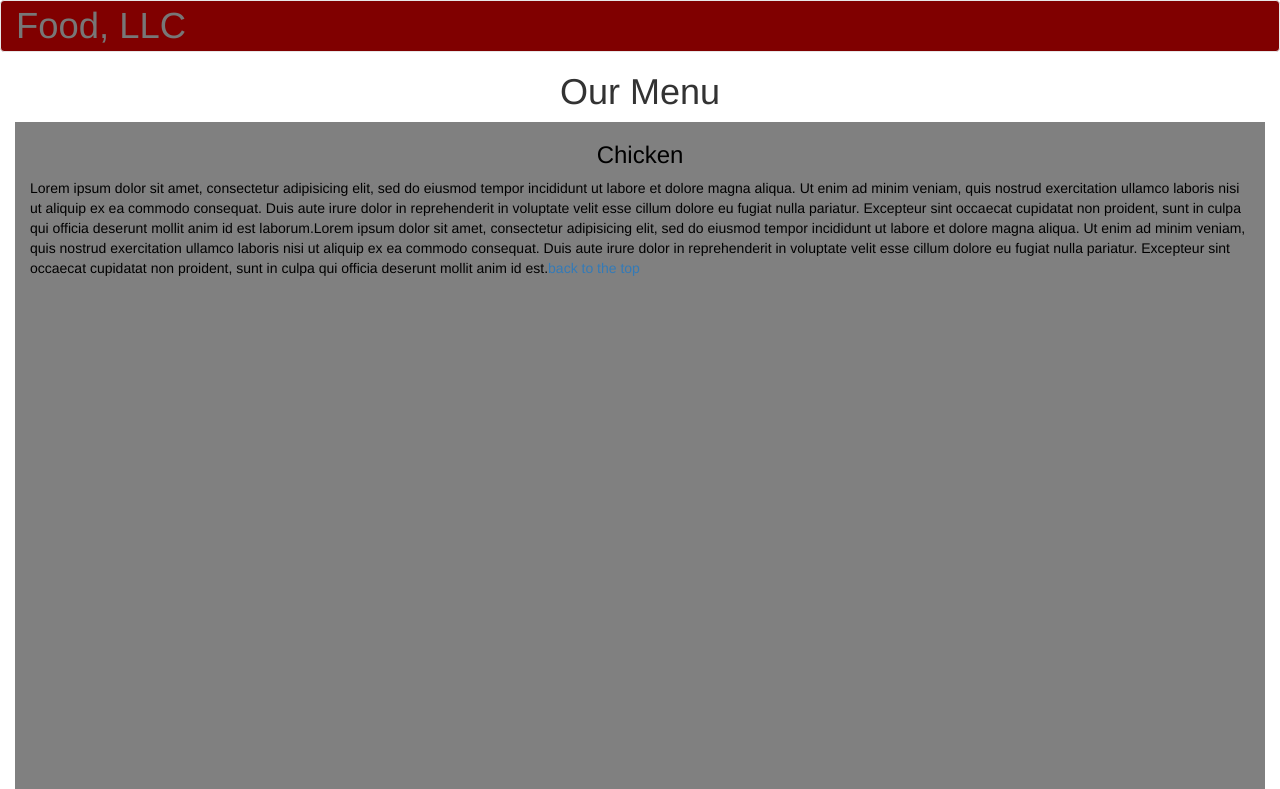
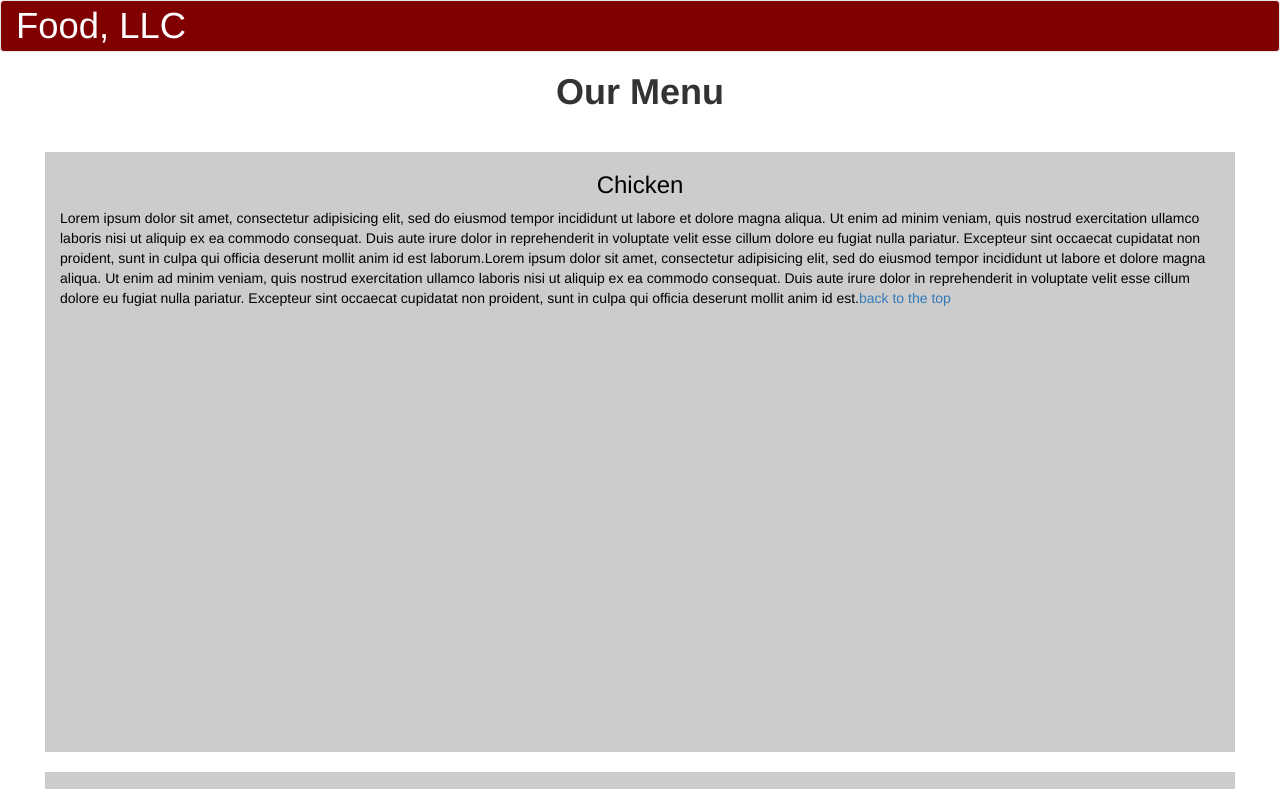
Before and after one commit to Michael-gt1627/coursera-test, a plain HTML site: page mod3_sol/index.html in a window 1280 px wide. Shown: the top 789 px of the page. Drawn offline with Linux system fonts and the light colour scheme.

Commit message:
final revise

```diff
--- a/mod3_sol/main.css
+++ b/mod3_sol/main.css
@@ -1,3 +1,6 @@
+#move{
+	color: white;
+}
 .navbar{
 	background-color: maroon;
 }
@@ -5,19 +8,25 @@
 	font-size: 2.6em;
 }
 #bs-example-navbar-collapse-1{
-	background-color: yellow;
+	background-color: white;
 }
 li{
 	font-size: 1.5em;
+	color: #000;
 }
 .row{
-	margin-right: 0px;
-	margin-left: 0px;
+	margin-right: 30px;
+	margin-left: 30px;
 }
-.col-xs-12{
-	background-color: gray;
-	margin-bottom: 10px;
-	height: 700px;
+.col-xs-12 {
+	background-color: rgba(0, 0, 0, 0.2);
+	height: 600px;
+	margin-bottom: 20px;
 	text-decoration: none;
 	color: black;
 }
+h1{
+	margin-bottom: 40px;
+	font-weight: bold;
+
+}
```
Also changed, not shown: mod3_sol/index.html (indentation only).
